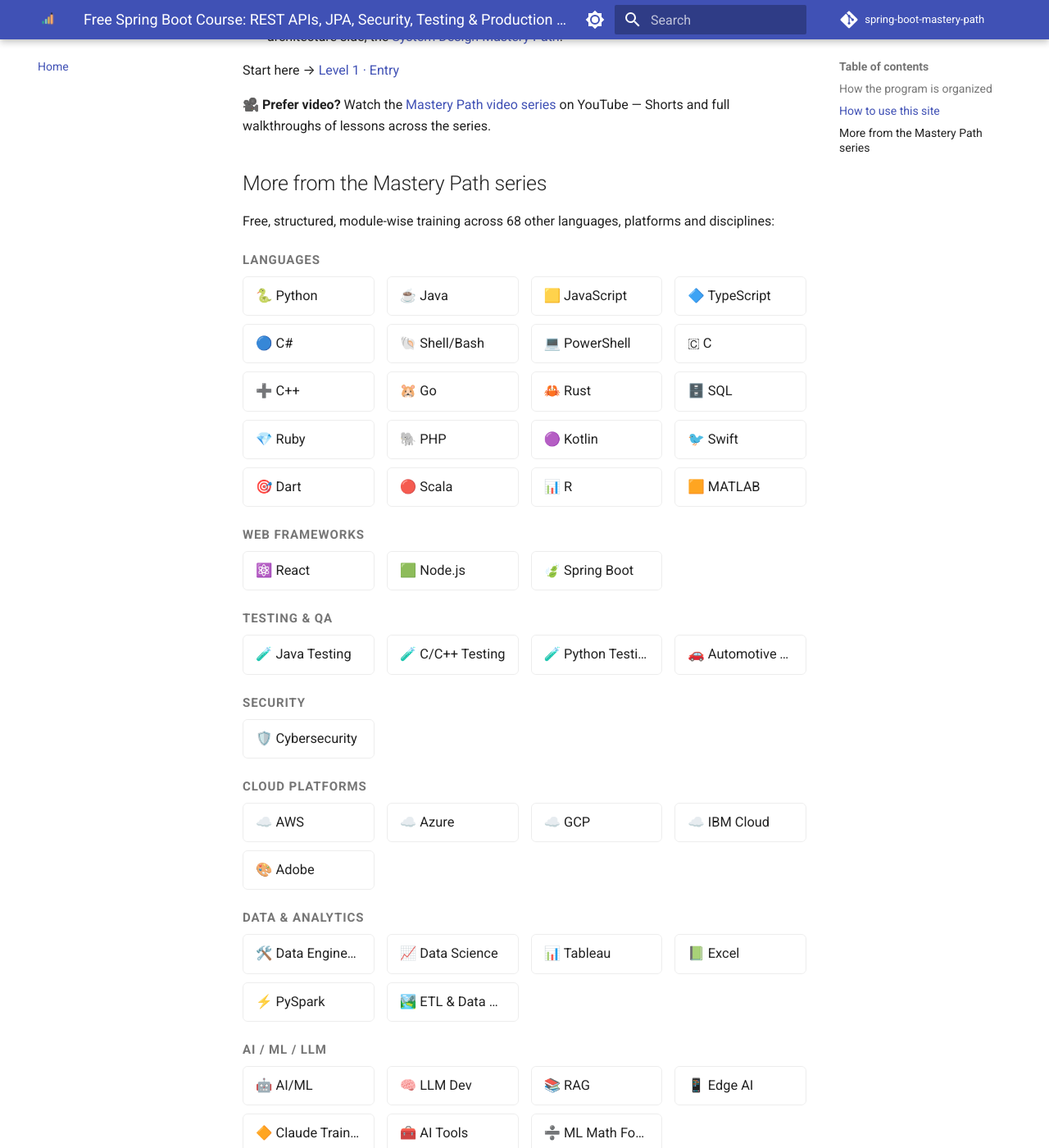
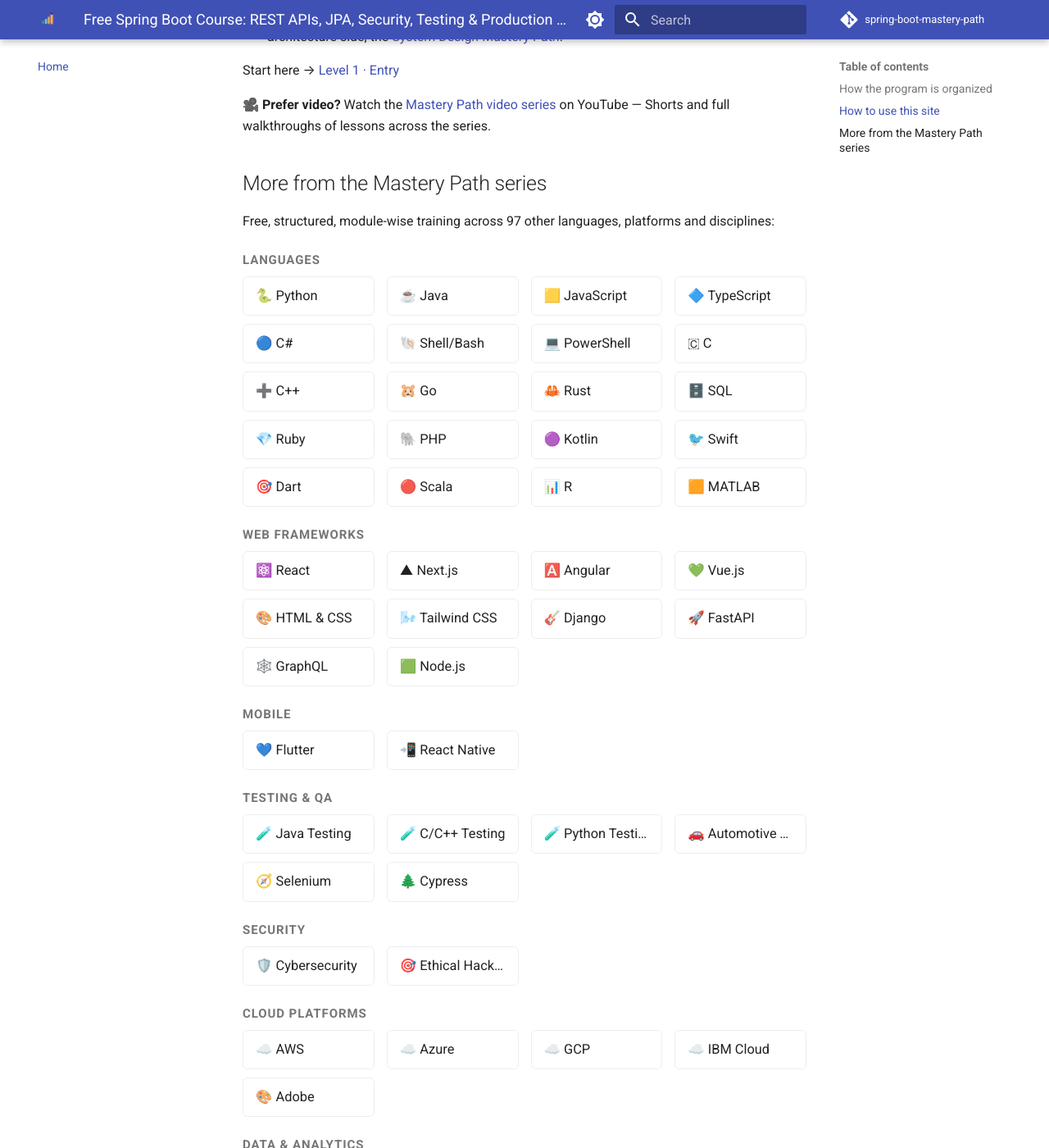
Before and after one commit to SIGILIPELLI/spring-boot-mastery-path, an MkDocs documentation site: the page built from docs/index.md, in a window 1280 px wide and 1400 px high, scrolled down 2313 px. Shown: the whole window at 82% size. Built offline with MkDocs 1.6.1 and Material for MkDocs 9.7.7, drawn with Linux system fonts in a browser that asks for light colours; comment, search, counter and statistics services are not loaded; some of the changed text lies outside the part shown.

Commit message:
Refresh cross-site course links to current 98-course catalog
Regenerate the "More from the Mastery Path series" grid and the
404-page course count from the hub's current site list — this page
had drifted out of sync as new courses were added to the network.

Co-Authored-By: Claude Sonnet 5 <noreply@anthropic.com>
Claude-Session: https://claude.ai/code/session_01Hje8nqbBP9V9WQ3JEcJc69

```diff
--- a/docs/index.md
+++ b/docs/index.md
@@ -104,7 +104,7 @@ Start here → [Level 1 · Entry](level-1/index.md)
 
 ## More from the Mastery Path series
 
-Free, structured, module-wise training across 68 other languages, platforms and disciplines:
+Free, structured, module-wise training across 97 other languages, platforms and disciplines:
 
 <div class="mastery-grid-wrap">
 <p class="mastery-grid-category">Languages</p>
@@ -133,8 +133,20 @@ Free, structured, module-wise training across 68 other languages, platforms and
 <p class="mastery-grid-category">Web Frameworks</p>
 <div class="mastery-grid">
   <a href="https://sigilipelli.github.io/react-mastery-path/">⚛️ React</a>
+  <a href="https://sigilipelli.github.io/nextjs-mastery-path/">▲ Next.js</a>
+  <a href="https://sigilipelli.github.io/angular-mastery-path/">🅰️ Angular</a>
+  <a href="https://sigilipelli.github.io/vue-mastery-path/">💚 Vue.js</a>
+  <a href="https://sigilipelli.github.io/html-css-mastery-path/">🎨 HTML & CSS</a>
+  <a href="https://sigilipelli.github.io/tailwind-mastery-path/">🌬️ Tailwind CSS</a>
+  <a href="https://sigilipelli.github.io/django-mastery-path/">🎸 Django</a>
+  <a href="https://sigilipelli.github.io/fastapi-mastery-path/">🚀 FastAPI</a>
+  <a href="https://sigilipelli.github.io/graphql-mastery-path/">🕸️ GraphQL</a>
   <a href="https://sigilipelli.github.io/nodejs-mastery-path/">🟩 Node.js</a>
-  <a href="https://sigilipelli.github.io/spring-boot-mastery-path/">🍃 Spring Boot</a>
+</div>
+<p class="mastery-grid-category">Mobile</p>
+<div class="mastery-grid">
+  <a href="https://sigilipelli.github.io/flutter-mastery-path/">💙 Flutter</a>
+  <a href="https://sigilipelli.github.io/react-native-mastery-path/">📲 React Native</a>
 </div>
 <p class="mastery-grid-category">Testing & QA</p>
 <div class="mastery-grid">
@@ -142,10 +154,13 @@ Free, structured, module-wise training across 68 other languages, platforms and
   <a href="https://sigilipelli.github.io/cpp-testing-mastery-path/">🧪 C/C++ Testing</a>
   <a href="https://sigilipelli.github.io/python-testing-mastery-path/">🧪 Python Testing</a>
   <a href="https://sigilipelli.github.io/automotive-testing-mastery-path/">🚗 Automotive Testing</a>
+  <a href="https://sigilipelli.github.io/selenium-mastery-path/">🧭 Selenium</a>
+  <a href="https://sigilipelli.github.io/cypress-mastery-path/">🌲 Cypress</a>
 </div>
 <p class="mastery-grid-category">Security</p>
 <div class="mastery-grid">
   <a href="https://sigilipelli.github.io/cybersecurity-mastery-path/">🛡️ Cybersecurity</a>
+  <a href="https://sigilipelli.github.io/ethical-hacking-mastery-path/">🎯 Ethical Hacking</a>
 </div>
 <p class="mastery-grid-category">Cloud Platforms</p>
 <div class="mastery-grid">
@@ -163,6 +178,15 @@ Free, structured, module-wise training across 68 other languages, platforms and
   <a href="https://sigilipelli.github.io/excel-mastery-path/">📗 Excel</a>
   <a href="https://sigilipelli.github.io/pyspark-mastery-path/">⚡ PySpark</a>
   <a href="https://sigilipelli.github.io/etl-datalake-mastery-path/">🏞️ ETL & Data Lake</a>
+  <a href="https://sigilipelli.github.io/power-bi-mastery-path/">📉 Power BI</a>
+</div>
+<p class="mastery-grid-category">Databases</p>
+<div class="mastery-grid">
+  <a href="https://sigilipelli.github.io/postgresql-mastery-path/">🐘 PostgreSQL</a>
+  <a href="https://sigilipelli.github.io/mongodb-mastery-path/">🍃 MongoDB</a>
+  <a href="https://sigilipelli.github.io/redis-mastery-path/">🟥 Redis</a>
+  <a href="https://sigilipelli.github.io/snowflake-mastery-path/">❄️ Snowflake</a>
+  <a href="https://sigilipelli.github.io/databricks-mastery-path/">🧱 Databricks</a>
 </div>
 <p class="mastery-grid-category">AI / ML / LLM</p>
 <div class="mastery-grid">
--- a/docs/overrides/404.html
+++ b/docs/overrides/404.html
@@ -6,7 +6,7 @@
   <p>That link is broken, or the page moved. Try one of these instead:</p>
   <p class="mp-404-actions">
     <a href="{{ config.site_url }}" class="md-button md-button--primary">← Back to {{ config.site_name }}</a>
-    <a href="https://sigilipelli.github.io/" class="md-button">Search all 64 courses</a>
+    <a href="https://sigilipelli.github.io/" class="md-button">Search all 98 courses</a>
   </p>
 </div>
 <style>
```
Also changed, not shown: other parts of docs/index.md (+10 -0 lines).
